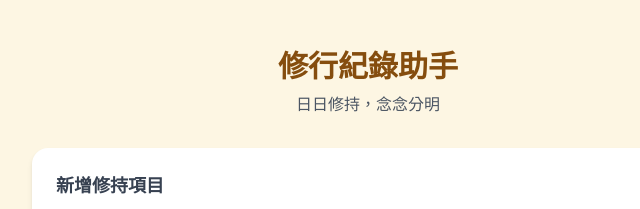
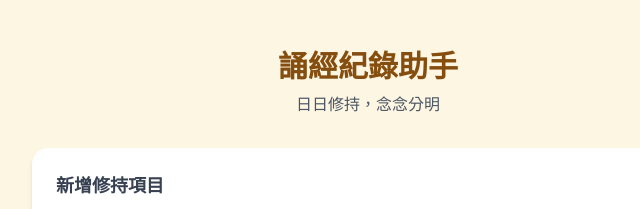
Before and after one commit to hcfarn/mantra-app, a plain HTML site: page index.html in a window 1280 px wide. Shown: the top 209 px of the page, 272-912 px from the left. Drawn offline with nearby package versions, Linux system fonts and the light colour scheme.

Commit message:
Update index.html

```diff
--- a/index.html
+++ b/index.html
@@ -3,12 +3,12 @@
 <head>
     <meta charset="UTF-8">
     <meta name="viewport" content="width=device-width, initial-scale=1.0, maximum-scale=1.0, user-scalable=no">
-    <title>修行紀錄助手</title>
+    <title>誦經紀錄助手</title>
 
     <!-- 手機 APP 模式設定 -->
     <meta name="apple-mobile-web-app-capable" content="yes">
     <meta name="apple-mobile-web-app-status-bar-style" content="black-translucent">
-    <meta name="apple-mobile-web-app-title" content="修行紀錄">
+    <meta name="apple-mobile-web-app-title" content="誦經紀錄">
     <meta name="mobile-web-app-capable" content="yes">
 
     <script src="https://cdn.tailwindcss.com"></script>
@@ -60,7 +60,7 @@
 <body class="p-4 md:p-8">
     <div id="app" class="max-w-2xl mx-auto pb-20">
         <header class="text-center mb-8 pt-4">
-            <h1 class="text-3xl font-bold text-yellow-800 mb-2">修行紀錄助手</h1>
+            <h1 class="text-3xl font-bold text-yellow-800 mb-2">誦經紀錄助手</h1>
             <p class="text-gray-600">日日修持，念念分明</p>
         </header>
 
```
